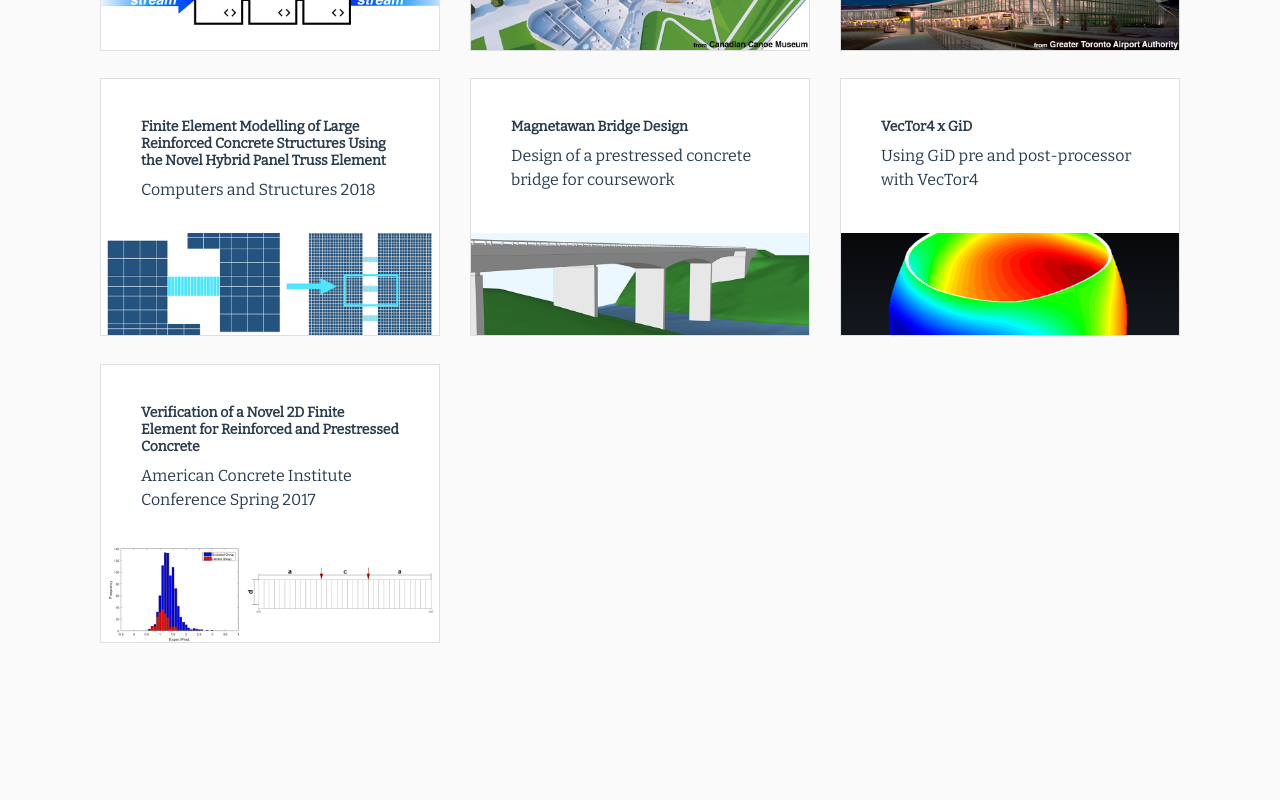
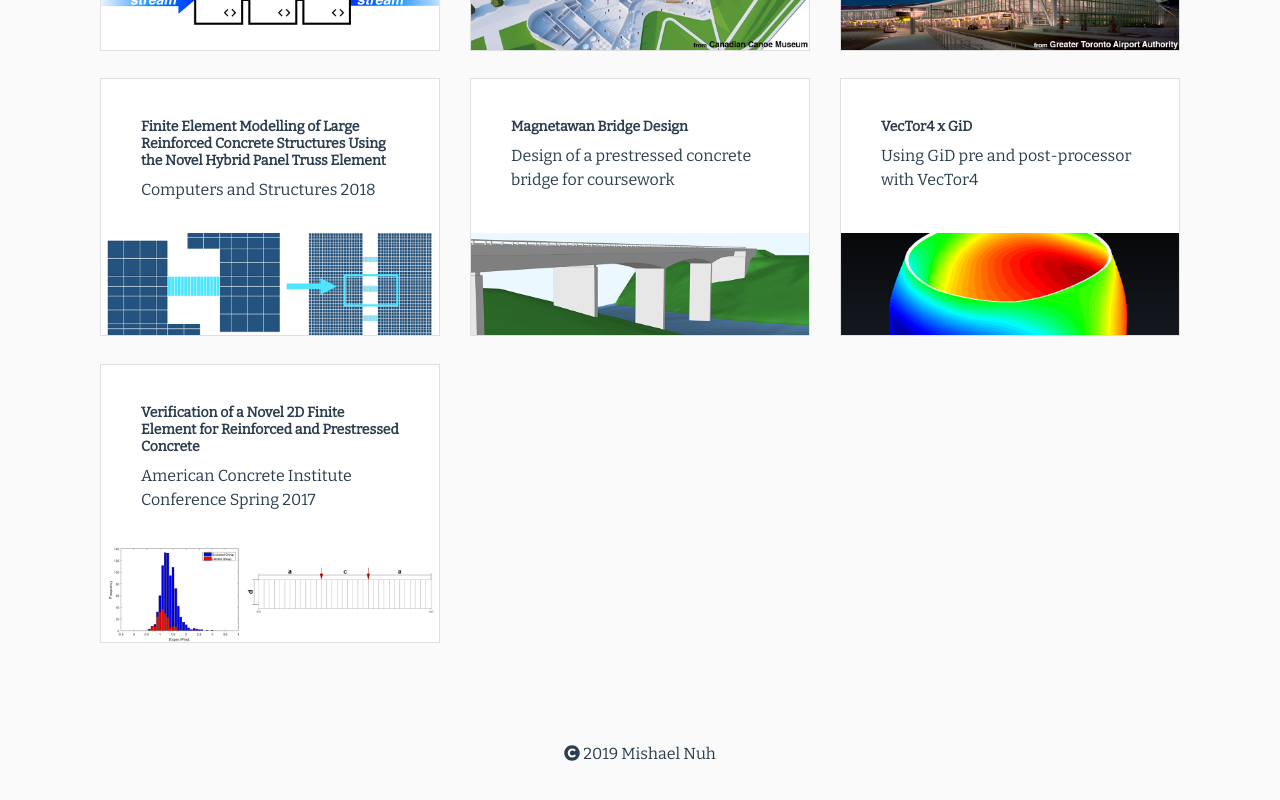
Before and after one commit to mishaelnuh/website, a Vue app: page /#/ in a window 1280 px wide. Shown: the part 956-1756 px from the top of the page. Before the commit the page ends 1726 px from the top, so only its background shows below. Built offline with nearby package versions, Linux system fonts and the light colour scheme.

Commit message:
Add copyright

```diff
--- a/src/App.vue
+++ b/src/App.vue
@@ -21,6 +21,13 @@
         <router-view :key="$route.fullPath"></router-view>
         </b-col>
       </b-row>
+      <b-row>
+        <b-col style="text-align:center;">
+          <div style="padding-top: 20px;">
+          <p><font-awesome-icon icon="copyright"/> 2019 Mishael Nuh</p>
+          </div>
+        </b-col>
+      </b-row>
     </b-container>
   </div>
 </template>
--- a/src/main.js
+++ b/src/main.js
@@ -10,9 +10,10 @@ import './custom.scss'
 
 import { library } from '@fortawesome/fontawesome-svg-core'
 import { faTwitter, faLinkedin } from '@fortawesome/free-brands-svg-icons'
-import { faEnvelope, faCoffee, faPenFancy, faDog, faGlobeAmericas } from '@fortawesome/free-solid-svg-icons'
+import { faEnvelope, faCoffee, faPenFancy, faDog, faGlobeAmericas, faCopyright } from '@fortawesome/free-solid-svg-icons'
 import { FontAwesomeIcon } from '@fortawesome/vue-fontawesome'
 
+library.add(faCopyright)
 library.add(faGlobeAmericas)
 library.add(faCoffee)
 library.add(faPenFancy)
--- a/src/pages/Page.vue
+++ b/src/pages/Page.vue
@@ -23,8 +23,8 @@
         <b-col md='1'>
         </b-col>
         <b-col md='10'>
-          <a @click="goToPrev" style="color: black; cursor: pointer; margin-right: 20px;">&lt; previous</a>
-          <a @click="goToNext" style="color: black; cursor: pointer;">next &gt;</a>
+          <a @click="goToPrev" style="color: #333333; cursor: pointer; margin-right: 20px;">&lt; previous</a>
+          <a @click="goToNext" style="color: #333333; cursor: pointer;">next &gt;</a>
         </b-col>
       </b-row>
     </b-container>
```
